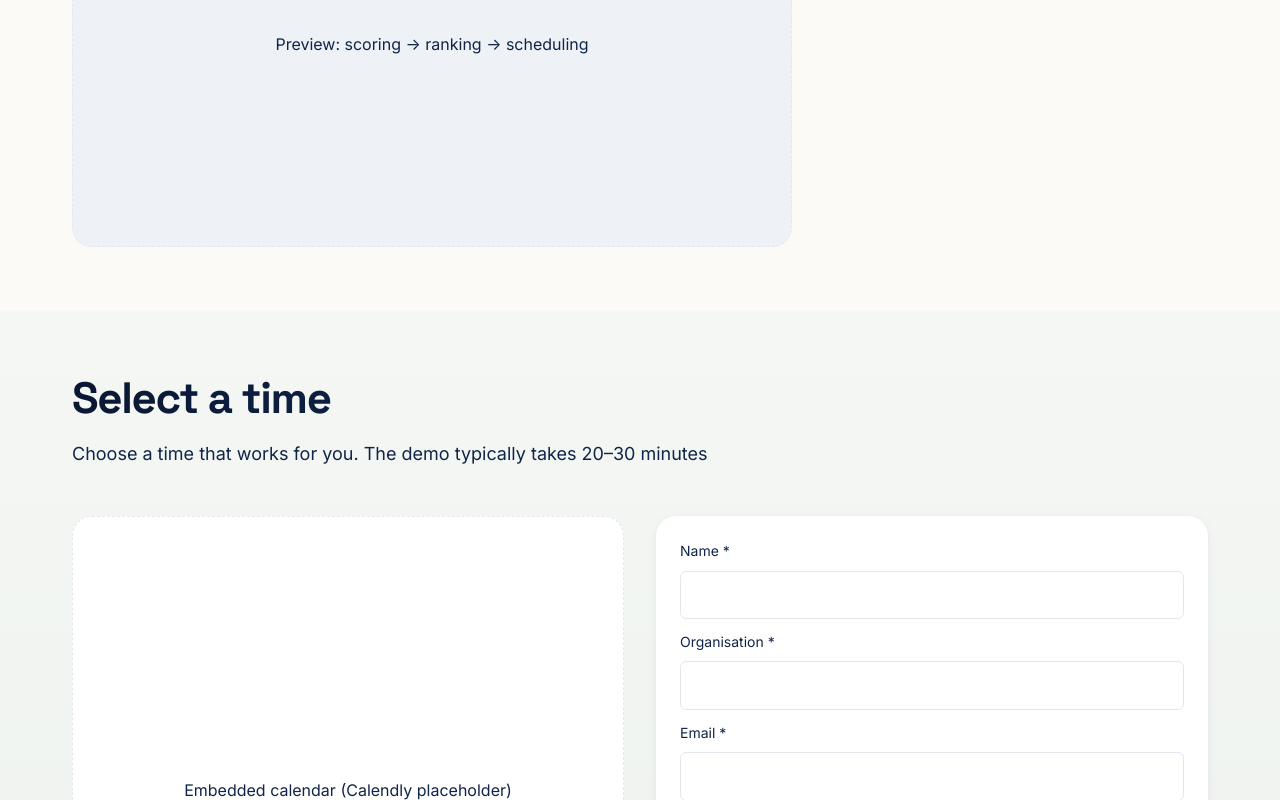
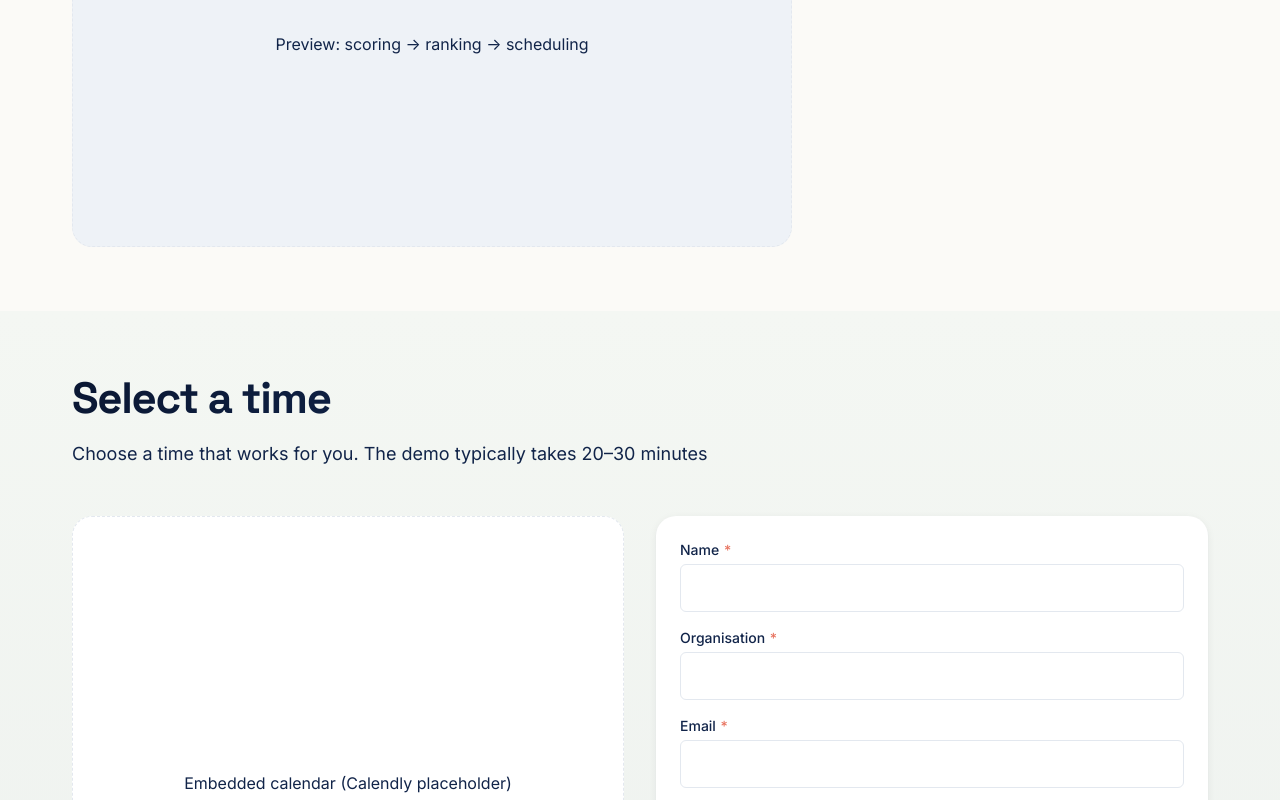
Before and after one commit to MattWheeler10/swift-match, a Vue app: page /demo in a window 1280 px wide. Shown: the part 2000-2800 px from the top of the page. Built offline with nearby package versions, Linux system fonts and the light colour scheme.

Commit message:
setup workflow and mobile styling improvements

```diff
--- a/index.html
+++ b/index.html
@@ -3,6 +3,16 @@
   <head>
     <meta charset="UTF-8" />
     <link rel="icon" href="/favicon.ico" />
+    <script>
+      // Restore path redirected via 404.html for Vue Router on GitHub Pages
+      ;(function () {
+        var redirect = sessionStorage.redirect
+        delete sessionStorage.redirect
+        if (redirect && redirect !== location.href) {
+          history.replaceState(null, null, redirect)
+        }
+      })()
+    </script>
     <meta name="viewport" content="width=device-width, initial-scale=1.0" />
     <title>SwiftMatch - Healthcare Recruitment</title>
     <link rel="preconnect" href="https://fonts.googleapis.com" />
--- a/src/components/layout/SiteFooter.vue
+++ b/src/components/layout/SiteFooter.vue
@@ -98,6 +98,10 @@ import { brand, footerLinks } from '@/content/shared'
     display: flex;
     flex-wrap: wrap;
     gap: $space-8;
+
+    @media (max-width: 640px) {
+      gap: $space-4;
+    }
   }
 
   &__link {
--- a/src/components/layout/SiteHeader.vue
+++ b/src/components/layout/SiteHeader.vue
@@ -141,6 +141,11 @@ watch(mobileOpen, (open) => {
     transition:
       max-width $transition-slow,
       padding $transition-slow;
+
+    @media (max-width: 960px) {
+      padding-top: 1.25rem;
+      padding-inline: $space-3;
+    }
   }
 
   &__inner {
@@ -158,6 +163,18 @@ watch(mobileOpen, (open) => {
       border-color $transition-slow,
       box-shadow $transition-slow,
       backdrop-filter $transition-slow;
+
+    @media (max-width: 960px) {
+      padding-block: $space-2;
+      background: rgba($color-white, 0.92);
+      backdrop-filter: saturate(180%) blur(16px);
+      -webkit-backdrop-filter: saturate(180%) blur(16px);
+      border-color: rgba($color-navy, 0.08);
+      box-shadow:
+        0 1px 0 rgba($color-white, 0.9) inset,
+        0 10px 30px -12px rgba($color-navy-900, 0.18),
+        0 4px 10px -4px rgba($color-navy-900, 0.06);
+    }
   }
 
   &--scrolled &__inner {
@@ -313,6 +330,10 @@ watch(mobileOpen, (open) => {
     gap: $space-2;
     height: 40px;
     padding: 0 $space-2 0 $space-5;
+
+    @media (max-width: 960px) {
+      display: none;
+    }
     font-size: $font-size-sm;
     font-weight: $font-weight-semibold;
     color: $color-white;
--- a/src/components/sections/BookingBlock.vue
+++ b/src/components/sections/BookingBlock.vue
@@ -1,16 +1,50 @@
 <script setup lang="ts">
+import { reactive } from 'vue'
 import SectionBlock from './SectionBlock.vue'
 
 interface Field { name: string; label: string; type: string; required?: boolean }
 
-defineProps<{
+const props = defineProps<{
   headline: string
   subtext?: string
   additionalLine?: string
   fields: Field[]
 }>()
 
-const onSubmit = (e: Event) => { e.preventDefault() }
+interface FieldState { value: string; touched: boolean; error: string }
+
+const formState = reactive<Record<string, FieldState>>(
+  Object.fromEntries(
+    props.fields.map(f => [f.name, { value: '', touched: false, error: '' }])
+  )
+)
+
+function validate(field: Field): string {
+  const val = formState[field.name].value.trim()
+  if (field.required && !val) return `${field.label} is required`
+  if (field.type === 'email' && val && !/^[^\s@]+@[^\s@]+\.[^\s@]+$/.test(val))
+    return 'Please enter a valid email address'
+  return ''
+}
+
+function onBlur(field: Field) {
+  formState[field.name].touched = true
+  formState[field.name].error = validate(field)
+}
+
+function onInput(field: Field) {
+  if (formState[field.name].touched)
+    formState[field.name].error = validate(field)
+}
+
+function onSubmit(e: Event) {
+  e.preventDefault()
+  // Touch all fields and validate
+  props.fields.forEach(f => {
+    formState[f.name].touched = true
+    formState[f.name].error = validate(f)
+  })
+}
 </script>
 
 <template>
@@ -20,11 +54,52 @@ const onSubmit = (e: Event) => { e.preventDefault() }
         <span>Embedded calendar (Calendly placeholder)</span>
       </div>
 
-      <form class="booking__form" @submit="onSubmit">
-        <label v-for="f in fields" :key="f.name" class="booking__field">
-          <span>{{ f.label }}<em v-if="f.required"> *</em></span>
-          <input :type="f.type" :name="f.name" :required="f.required" />
-        </label>
+      <form class="booking__form" novalidate @submit="onSubmit">
+        <div
+          v-for="f in fields"
+          :key="f.name"
+          class="booking__field"
+          :class="{ 'booking__field--error': formState[f.name].touched && formState[f.name].error }"
+        >
+          <label :for="f.name" class="booking__label">
+            {{ f.label }}<em v-if="f.required" class="booking__required" aria-hidden="true"> *</em>
+          </label>
+          <div class="booking__input-wrap">
+            <input
+              :id="f.name"
+              v-model="formState[f.name].value"
+              :type="f.type"
+              :name="f.name"
+              :required="f.required"
+              :aria-invalid="formState[f.name].touched && !!formState[f.name].error"
+              :aria-describedby="formState[f.name].error ? `${f.name}-error` : undefined"
+              class="booking__input"
+              @blur="onBlur(f)"
+              @input="onInput(f)"
+            />
+            <span
+              v-if="formState[f.name].touched && formState[f.name].error"
+              class="booking__input-icon"
+              aria-hidden="true"
+            >
+              <svg width="14" height="14" viewBox="0 0 24 24" fill="none" stroke="currentColor"
+                stroke-width="2.5" stroke-linecap="round" stroke-linejoin="round">
+                <circle cx="12" cy="12" r="10"/>
+                <line x1="12" y1="8" x2="12" y2="12"/>
+                <line x1="12" y1="16" x2="12.01" y2="16"/>
+              </svg>
+            </span>
+          </div>
+          <p
+            v-if="formState[f.name].touched && formState[f.name].error"
+            :id="`${f.name}-error`"
+            class="booking__error"
+            role="alert"
+          >
+            {{ formState[f.name].error }}
+          </p>
+        </div>
+
         <button type="submit" class="btn btn--primary">Request time</button>
       </form>
     </div>
@@ -56,29 +131,118 @@ const onSubmit = (e: Event) => { e.preventDefault() }
   &__form {
     display: flex;
     flex-direction: column;
-    gap: $space-3;
+    gap: $space-4;
     padding: $space-6;
     background: $color-white;
     border-radius: $radius-lg;
     box-shadow: $shadow-sm;
   }
 
+  // ── Field container ──────────────────────────────────────────────────────────
   &__field {
     display: flex;
     flex-direction: column;
+    gap: $space-1;
+  }
+
+  // ── Label ────────────────────────────────────────────────────────────────────
+  &__label {
+    font-size: $font-size-sm;
+    font-weight: $font-weight-medium;
+    color: $color-navy;
+    line-height: 1.4;
+    cursor: pointer;
+  }
+
+  &__required {
+    color: $color-coral;
+    font-style: normal;
+    margin-left: 1px;
+  }
+
+  // ── Input wrapper (positions the icon) ──────────────────────────────────────
+  &__input-wrap {
+    position: relative;
+  }
+
+  // ── Input ────────────────────────────────────────────────────────────────────
+  &__input {
+    width: 100%;
+    padding: $space-3 $space-4;
+    border: 1.5px solid $color-border;
+    border-radius: $radius-sm;
+    font: inherit;
+    font-size: $font-size-sm;
+    color: $color-navy;
+    background: $color-white;
+    outline: none;
+    transition:
+      border-color $transition-fast,
+      box-shadow $transition-fast,
+      background $transition-fast;
+    box-sizing: border-box;
+
+    &::placeholder { color: $color-blue-gray-3; }
+
+    &:focus {
+      border-color: $color-teal-deep;
+      box-shadow: 0 0 0 3px rgba($color-teal, 0.15);
+    }
+
+    // Error state — triggered by parent class
+    .booking__field--error & {
+      border-color: $color-coral;
+      background: rgba($color-coral, 0.03);
+      padding-right: 2.5rem; // make room for icon
+
+      &:focus {
+        border-color: $color-coral;
+        box-shadow: 0 0 0 3px rgba($color-coral, 0.14);
+      }
+    }
+  }
+
+  // ── Inline error icon ────────────────────────────────────────────────────────
+  &__input-icon {
+    position: absolute;
+    right: $space-3;
+    top: 50%;
+    transform: translateY(-50%);
+    display: flex;
+    align-items: center;
+    color: $color-coral;
+    pointer-events: none;
+  }
+
+  // ── Error message ────────────────────────────────────────────────────────────
+  &__error {
+    display: flex;
+    align-items: center;
     gap: $space-2;
-    font-size: $font-size-sm;
+    margin: 0;
+    margin-top: $space-1;
+    font-size: $font-size-xs;
+    font-weight: $font-weight-medium;
+    color: darken($color-coral, 12%);
+    line-height: 1.4;
+    animation: error-in 160ms $ease-smooth both;
 
-    em { color: $color-navy; font-style: normal; }
-
-    input {
-      padding: $space-3;
-      border: 1px solid $color-border;
-      border-radius: $radius-sm;
-      font: inherit;
+    &::before {
+      content: '';
+      flex-shrink: 0;
+      width: 4px;
+      height: 4px;
+      border-radius: 50%;
+      background: currentColor;
+      margin-top: 1px;
     }
   }
 
   &__note { color: $color-text-muted; margin-top: $space-4; }
 }
+
+@keyframes error-in {
+  from { opacity: 0; transform: translateY(-4px); }
+  to   { opacity: 1; transform: translateY(0); }
+}
 </style>
--- a/src/components/sections/CtaButtons.vue
+++ b/src/components/sections/CtaButtons.vue
@@ -33,5 +33,13 @@ defineProps<{ ctas: CTA[] }>()
   display: flex;
   flex-wrap: wrap;
   gap: $space-4;
+
+  @media (max-width: 640px) {
+    flex-direction: column;
+
+    .btn {
+      width: 100%;
+    }
+  }
 }
 </style>
--- a/src/components/sections/HeroSection.vue
+++ b/src/components/sections/HeroSection.vue
@@ -62,7 +62,7 @@ defineProps<{
   background: $gradient-hero;
   isolation: isolate;
 
-  @media (max-width: 768px) { padding-block: $space-16 $space-16; }
+  @media (max-width: 768px) { padding-block-start: $space-24; padding-block-end: $space-16; }
 
   &__bg {
     position: absolute; inset: 0;
--- a/src/content/shared.ts
+++ b/src/content/shared.ts
@@ -1,7 +1,7 @@
 import type { NavLink, VerticalCard, CTA } from './types'
 
 export const brand = {
-  name: 'SwiftMatch Technologies',
+  name: 'SwiftMatch',
   shortName: 'SwiftMatch',
 }
 
@@ -50,4 +50,8 @@ export const verticals: VerticalCard[] = [
 ]
 
 export const bookDemoCta: CTA = { label: 'Book a Live Demo', to: '/demo', variant: 'primary' }
-export const startPilotCta: CTA = { label: 'Start Pilot Deployment', to: '/pilot', variant: 'outline' }
+export const startPilotCta: CTA = {
+  label: 'Start Pilot Deployment',
+  to: '/pilot',
+  variant: 'outline',
+}
--- a/vite.config.ts
+++ b/vite.config.ts
@@ -6,6 +6,7 @@ import vueDevTools from 'vite-plugin-vue-devtools'
 
 // https://vite.dev/config/
 export default defineConfig({
+  base: process.env.NODE_ENV === 'production' ? '/swift-match/' : '/',
   plugins: [
     vue(),
     vueDevTools(),
```
Also changed, not shown: public/404.html (added, +12 -0 lines), src/views/HowItWorksPage.vue (+19 -8 lines), src/views/ImpactPage.vue (+38 -16 lines).
